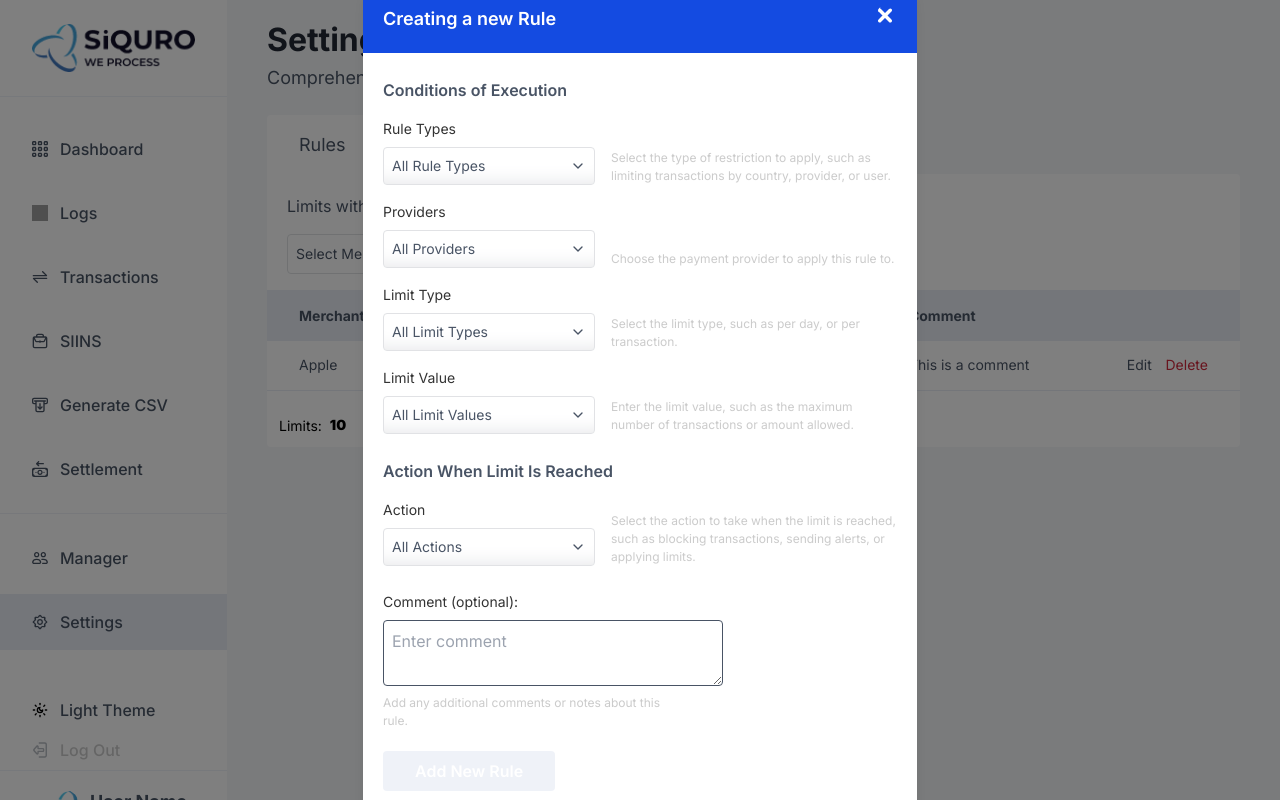
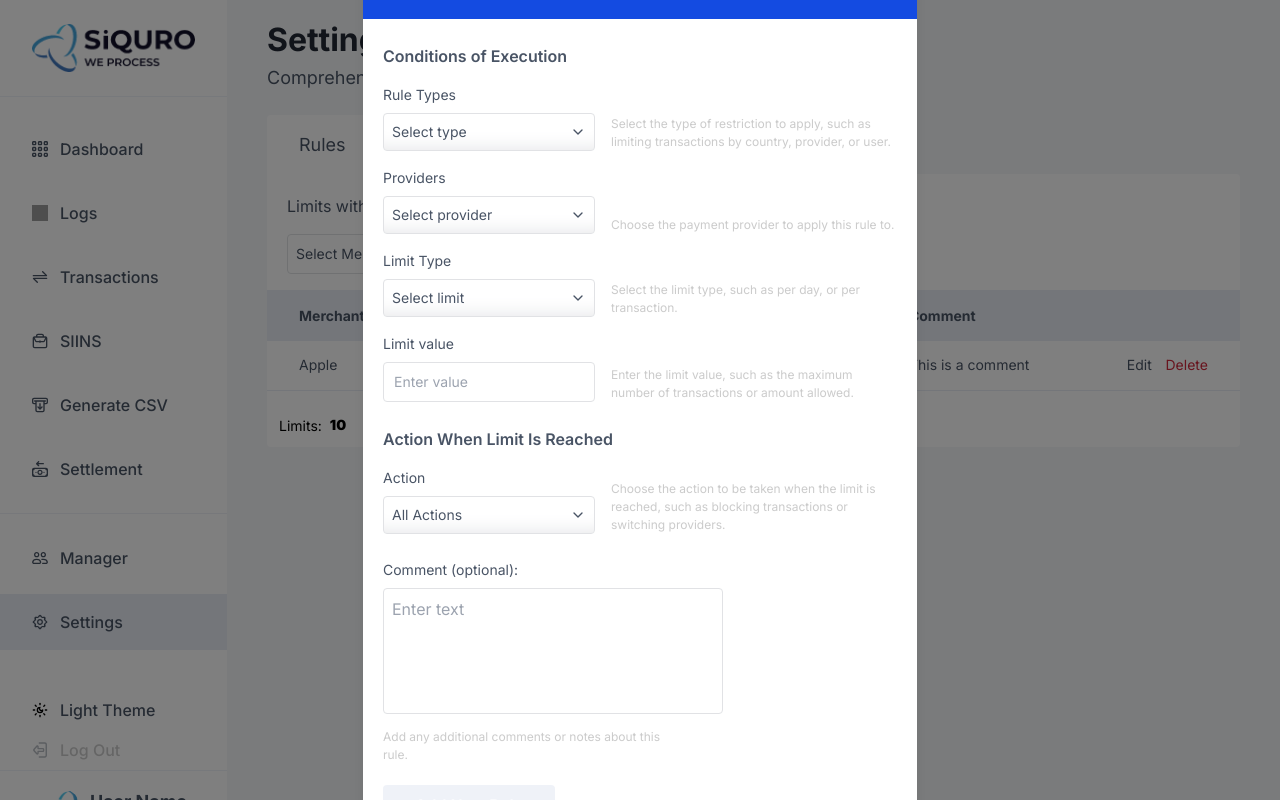
Before and after one commit to IlonaKuzmina-GWM/BO, a Next.js app: page /dashboard/settings in a window 1280 px wide. Both pictures are taken after a click on the button "Edit". Built offline with nearby package versions, Linux system fonts and the light colour scheme; grey boxes are pictures that could not be loaded; what tailwindcss-animated would draw is missing.

Commit message:
new rule

```diff
--- a/src/components/UI/Input.tsx
+++ b/src/components/UI/Input.tsx
@@ -6,7 +6,7 @@ interface IInputProps {
   placeholder: string;
   onChange: (event: React.ChangeEvent<HTMLInputElement>) => void;
   isInvalid?: boolean;
-  width?: string; // Add optional width prop
+  width?: string;
 }
 
 const Input = ({
--- a/src/components/shared/DashSelect.tsx
+++ b/src/components/shared/DashSelect.tsx
@@ -1,8 +1,8 @@
 "use client";
 
-import React, { useState, useEffect, useRef } from "react";
+import { cn } from "@/lib/utils";
 import { Check, ChevronDown } from "lucide-react";
-import { cn } from "@/lib/utils";
+import { useEffect, useRef, useState } from "react";
 import Search from "./Search";
 
 interface IItem {
@@ -105,8 +105,7 @@ const CustomMultiSelect = ({
             !isOpen ? "overflow-hidden text-ellipsis whitespace-nowrap" : ""
           }`}
         >
-          {selectedValues.length === 0
-            ? value
+          {value ? value
             : selectedValues
                 .map((val) => items.find((item) => item.value === val)?.label)
                 .join(", ")}
--- a/src/components/shared/Modal.tsx
+++ b/src/components/shared/Modal.tsx
@@ -63,9 +63,8 @@ const Modal = ({
                 <svg
                   xmlns="http://www.w3.org/2000/svg"
                   viewBox="0 0 24 24"
-                  fill="white"
+                  style={{ fill: 'var(--white)', stroke: 'var(--white)' }}
                   className="w-6 h-6"
-                  stroke="white"
                   strokeWidth="2"
                 >
                   <path
--- a/src/components/shared/Settings/CreateNewRule.tsx
+++ b/src/components/shared/Settings/CreateNewRule.tsx
@@ -2,6 +2,7 @@ import { Rule, RuleRow } from "@/types";
 import { useState } from "react";
 import DashButton from "../DashButton";
 import RowComponent from "./RowComponent";
+import Input from "@/components/UI/Input";
 
 const ruleTypes = [
   { value: "country", label: "Country" },
@@ -53,7 +54,9 @@ const CreateNewRule = ({ onAddNewRule }: CreateNewRuleProps) => {
     }));
   };
 
-  const handleInputChange = (event: React.ChangeEvent<HTMLTextAreaElement>) => {
+  const handleInputChange = (
+    event: React.ChangeEvent<HTMLInputElement | HTMLTextAreaElement>,
+  ) => {
     const { name, value } = event.target;
     setRule((prevRule) => ({
       ...prevRule,
@@ -76,7 +79,7 @@ const CreateNewRule = ({ onAddNewRule }: CreateNewRuleProps) => {
   const firstSectionRows: RuleRow[] = [
     {
       selectLabel: "Rule Types",
-      label: "All Rule Types",
+      label: "Select type",
       description:
         "Select the type of restriction to apply, such as limiting transactions by country, provider, or user.",
       items: ruleTypes,
@@ -85,7 +88,7 @@ const CreateNewRule = ({ onAddNewRule }: CreateNewRuleProps) => {
     },
     {
       selectLabel: "Providers",
-      label: "All Providers",
+      label: "Select provider",
       description: "Choose the payment provider to apply this rule to.",
       items: providers,
       field: "provider",
@@ -93,7 +96,7 @@ const CreateNewRule = ({ onAddNewRule }: CreateNewRuleProps) => {
     },
     {
       selectLabel: "Limit Type",
-      label: "All Limit Types",
+      label: "Select limit",
       description:
         "Select the limit type, such as per day, or per transaction.",
       items: limitTypes,
@@ -102,7 +105,7 @@ const CreateNewRule = ({ onAddNewRule }: CreateNewRuleProps) => {
     },
     {
       selectLabel: "Limit Value",
-      label: "All Limit Values",
+      label: "Enter value",
       description:
         "Enter the limit value, such as the maximum number of transactions or amount allowed.",
       items: limitValues,
@@ -116,7 +119,7 @@ const CreateNewRule = ({ onAddNewRule }: CreateNewRuleProps) => {
       selectLabel: "Action",
       label: "All Actions",
       description:
-        "Select the action to take when the limit is reached, such as blocking transactions, sending alerts, or applying limits.",
+        "Choose the action to be taken when the limit is reached, such as blocking transactions or switching providers.",
       items: actions,
       field: "action",
       value: rule.action,
@@ -137,7 +140,8 @@ const CreateNewRule = ({ onAddNewRule }: CreateNewRuleProps) => {
   return (
     <div className="w-[554px] px-[20px] py-[25px] text-main">
       <h3 className="mb-[16px] font-semibold">Conditions of Execution</h3>
-      {firstSectionRows.map((row, index) => (
+      {firstSectionRows.map((row, index) =>
+        row.field !== "limitValue" ? (
           <RowComponent
             selectLabel={row.selectLabel}
             key={index}
@@ -148,7 +152,27 @@ const CreateNewRule = ({ onAddNewRule }: CreateNewRuleProps) => {
             value={row.value!}
             onSelectHandler={handleSelectChange}
           />
-      ))}
+        ) : (
+          <div className="mb-[16px] flex gap-[16px]" key={index}>
+            <div className="flex w-[212px] flex-col gap-[8px]">
+              <Input
+                key={index}
+                label="Limit value"
+                name={row.field}
+                type="text"
+                value={row.value!}
+                placeholder="Enter value"
+                onChange={handleInputChange}
+                width="212px"
+              />
+            </div>
+            <div className="w-[286px] self-end text-[12px] text-secondary">
+              {row.description}
+            </div>
+          </div>
+        ),
+      )}
+
       <h3 className="mb-[16px] mt-[25px] font-semibold">
         Action When Limit Is Reached
       </h3>
@@ -166,16 +190,19 @@ const CreateNewRule = ({ onAddNewRule }: CreateNewRuleProps) => {
       ))}
       <div className="mb-[21px] mt-[25px] flex-col gap-[8px]">
         <div className="flex w-[340px] flex-col">
-          <label className="mb-[8px] block text-[14px] text-[#333]">
+          <label className="mb-[8px] block text-[14px] text-main">
             Comment (optional):
           </label>
+          <div>
             <textarea
               name="comment"
               value={rule.comment}
               onChange={handleInputChange}
-            placeholder="Enter comment"
-            className="w-full rounded border p-2"
+              placeholder="Enter text"
+              className="w-full resize-none rounded border border-divider p-2"
+              style={{ width: "340px", height: "126px" }}
             />
+          </div>
         </div>
         <div className="mt-[8px] w-[286px] self-end text-[12px] text-secondary">
           Add any additional comments or notes about this rule.
--- a/src/components/shared/Settings/RowComponent.tsx
+++ b/src/components/shared/Settings/RowComponent.tsx
@@ -22,7 +22,7 @@ const RowComponent = ({
   return (
     <div className="mb-[16px] flex gap-[16px]">
       <div className="flex w-[212px] flex-col gap-[8px]">
-        <label className="block text-[14px] text-[#333]">{selectLabel}</label>
+        <label className="block text-[14px] text-main">{selectLabel}</label>
         <TableRowSelect
           value={value}
           label={label}
--- a/src/components/shared/Settings/Rules.tsx
+++ b/src/components/shared/Settings/Rules.tsx
@@ -1,7 +1,7 @@
 import DashSelect from "../DashSelect";
 import Paragraph from "../Paragraph";
 import Dashbutton from "../DashButton";
-import { useState } from "react";
+import { use, useState } from "react";
 import CustomTable from "../CustomTable/CustomTable";
 import Modal from "../Modal";
 import RuleRows from "./RuleRows";
@@ -73,7 +73,7 @@ const Rules = () => {
           <Paragraph text="Limits with Flexible Rules and Actions" />
           <div className="flex flex-row gap-[15px]">
             <DashSelect
-              value={"Select Merchant"}
+              value={selectedValues.length > 0 ? selectedValues[0] : "Select Merchant"}
               label={"All Merchants"}
               items={items}
               searchInput
```
Lines whose indentation alone changed are shown as unchanged.
